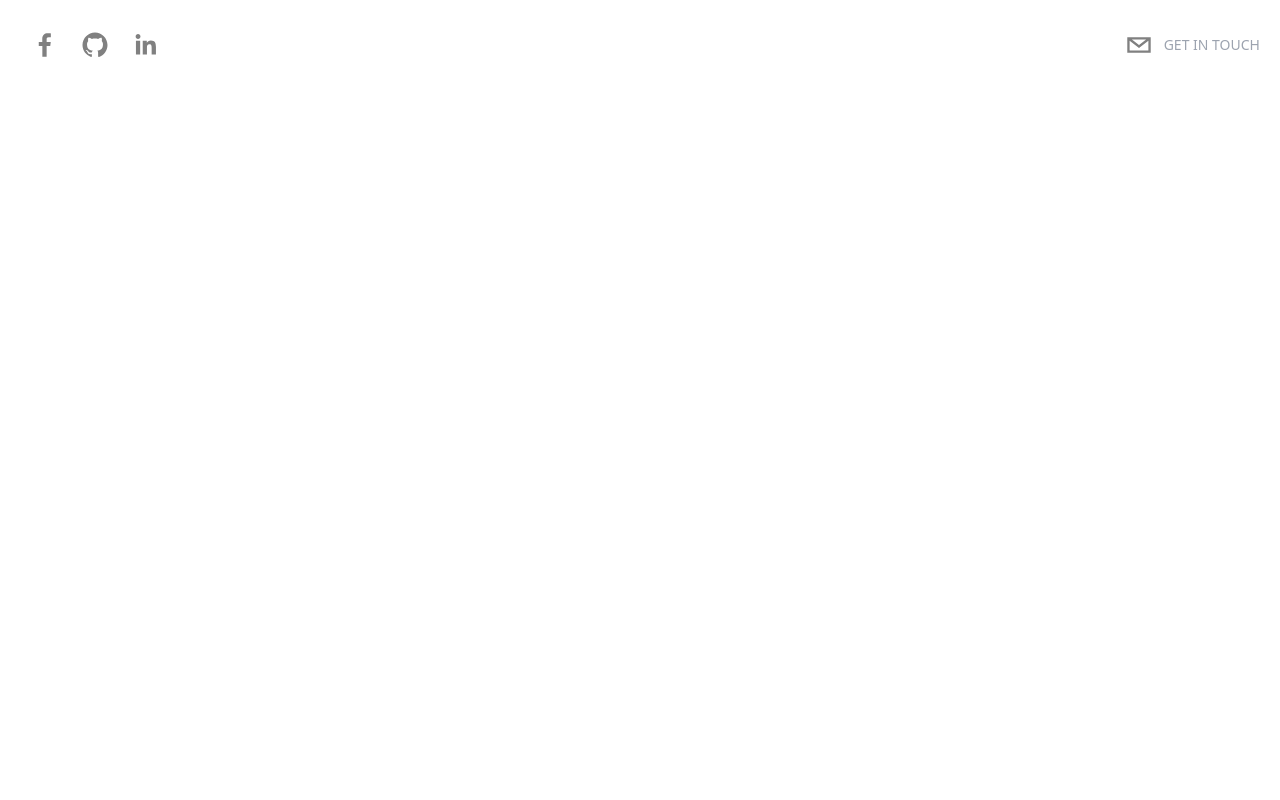
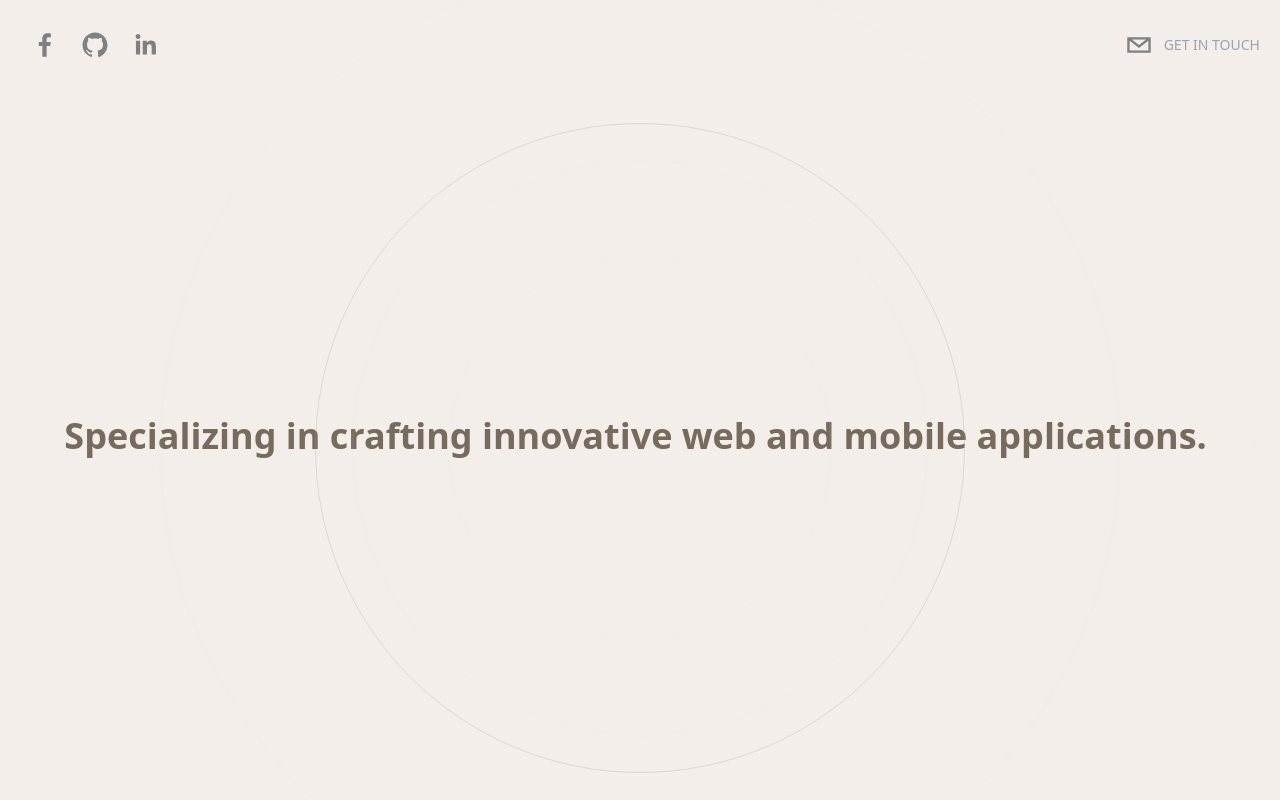
Before and after one commit to Kedoichi/Portfolio, a Next.js app: page / in a window 1280 px wide. Built offline with nearby package versions, Linux system fonts and the light colour scheme.

Commit message:
Modify Hero Section

```diff
--- /dev/null
+++ b/components/animateBackground.tsx
@@ -0,0 +1,24 @@
+import { motion } from "framer-motion";
+import React from "react";
+
+type Props = {};
+
+export default function AnimateBackground({}: Props) {
+  return (
+    <div className="relative flex justify-center items-center">
+      <div
+        className="absolute border  [#EBE3D5] rounded-full h-[200px] w-[200px] mt-52
+animate-ping"
+      />{" "}
+      <div
+        className="absolute border  border-[#EBE3D5] rounded-full h-[300px] w-[300px] mt-52
+animate-ping"
+      />{" "}
+      <div
+        className="absolute border  border-[#EBE3D5] rounded-full h-[500px] w-[500px] mt-52
+animate-ping"
+      />{" "}
+      <div className="absolute border border-[#B0A695] rounded-full h-[650px] w-[650px] mt-52 animate-pulse opacity-10" />
+    </div>
+  );
+}
--- /dev/null
+++ b/components/hero.tsx
@@ -0,0 +1,29 @@
+import React from "react";
+import { Cursor, Typewriter, useTypewriter } from "react-simple-typewriter";
+import AnimateBackground from "./animateBackground";
+
+type Props = {};
+export default function Hero({}: Props) {
+  const [text, count] = useTypewriter({
+    words: [
+      "Hi, I'm Quoc T. Vu (Steven)",
+      "Specializing in crafting innovative web and mobile applications.",
+      "Looking for graduate role",
+      "Full-stack developer",
+    ],
+    loop: true,
+    typeSpeed: 30,
+    deleteSpeed: 13,
+    delaySpeed: 1700,
+  });
+  return (
+    <div className="h-screen flex flex-col space-y-8 items-center justify-center text-center overflow-hidden">
+      <AnimateBackground></AnimateBackground>
+      <h2 className="text-sm uppercase pb-2 tracking-[1px]"></h2>
+      <h1>
+        <span className="text-2xl lg:text-4xl font-semibold px-10">{text}</span>
+        <Cursor cursorColor=""></Cursor>
+      </h1>
+    </div>
+  );
+}
--- a/package.json
+++ b/package.json
@@ -13,7 +13,9 @@
     "next": "14.0.3",
     "react": "^18",
     "react-dom": "^18",
-    "react-social-icons": "^6.6.0"
+    "react-simple-typewriter": "^5.0.1",
+    "react-social-icons": "^6.6.0",
+    "typewriter-effect": "^2.21.0"
   },
   "devDependencies": {
     "@types/node": "^20",
--- a/pages/index.tsx
+++ b/pages/index.tsx
@@ -1,20 +1,28 @@
-import Image from 'next/image'
-import { Inter } from 'next/font/google'
-import Header from '@/components/header'
+import Image from "next/image";
+import { Inter } from "next/font/google";
+import Header from "@/components/header";
+import Hero from "@/components/hero";
+import Head from "next/head";
 
-const inter = Inter({ subsets: ['latin'] })
+const inter = Inter({ subsets: ["latin"] });
 
 export default function Home() {
   return (
-    <div>
-    {/** Header */}
-    <Header></Header>
+    <div className="bg-[#F3EEEA] text-[#776B5D] h-screen snap-y snap-mandatory overflow-scroll z- ">
+      <Head>
+        <title>Steven&apos;s Portfolio</title>
+      </Head>
+      {/** Header */}
+      <Header></Header>
       {/** Hero */}
       {/** Experiment */}
+      <section id="hero" className="snap-center">
+        <Hero></Hero>
+      </section>
       {/** About */}
       {/** Skills */}
       {/** Project */}
       {/** Contact Me */}
     </div>
-  )
+  );
 }
```
Also changed, not shown: 1 other file (tests, documents, lock files or other folders).
